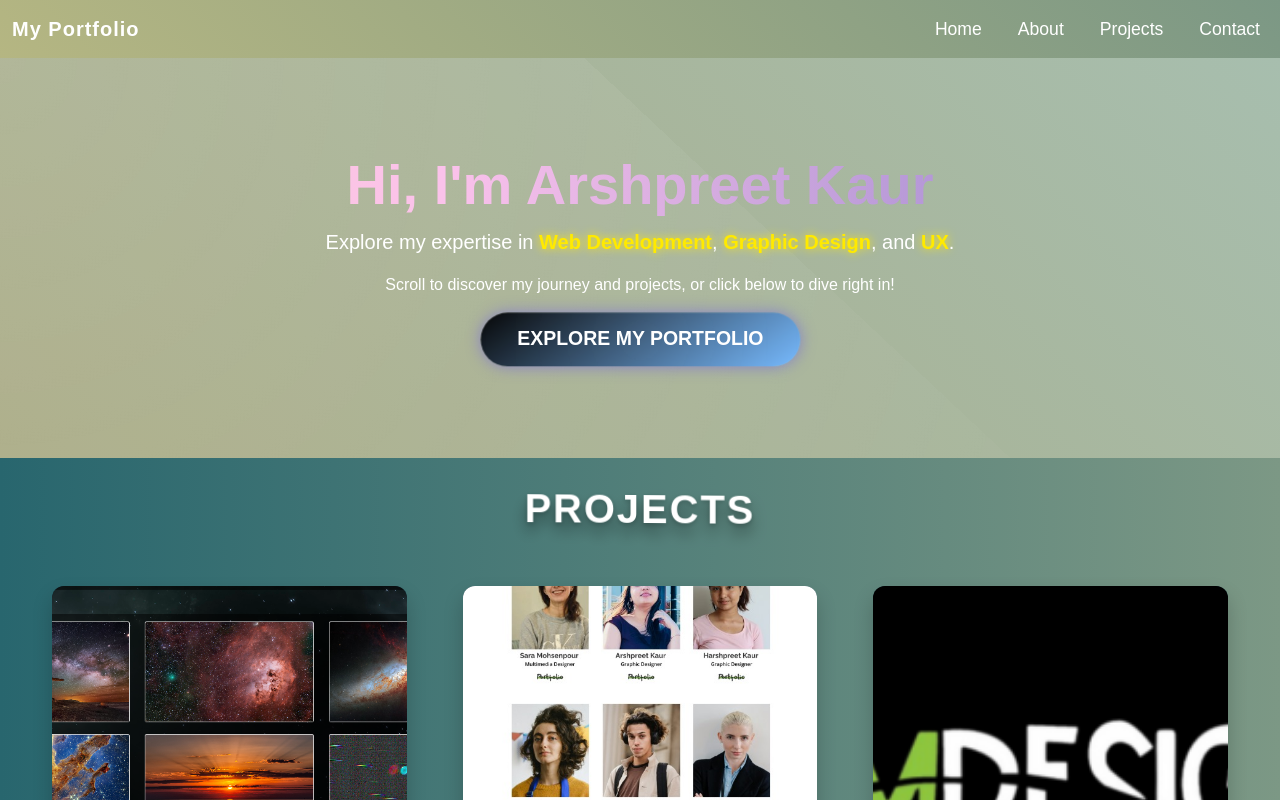
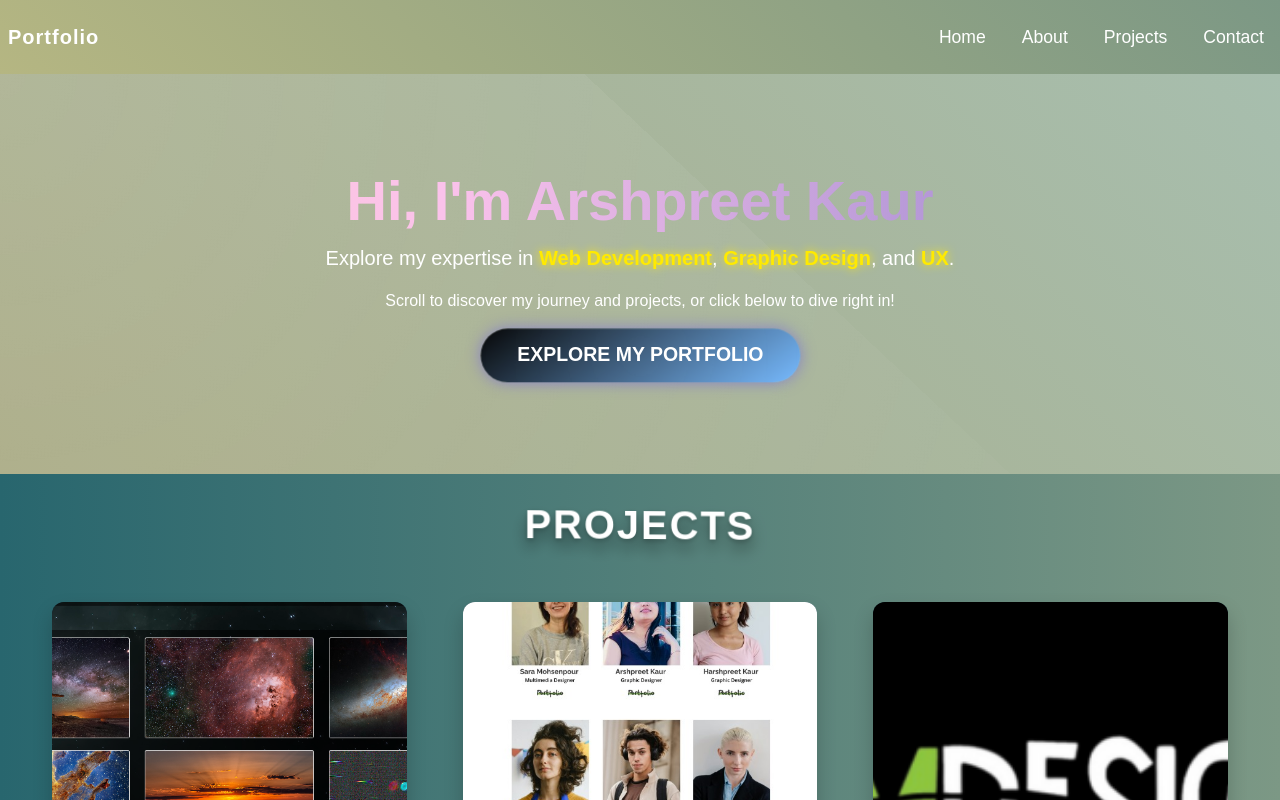
Before and after one commit to arsh0016/arsh-portfolio-new, a React (Create React App) app: page / in a window 1280 px wide. Shown: the top 800 px of the page. Built offline with nearby package versions, Linux system fonts and the light colour scheme; the HTML template or start-up script is replaced by a standard one.

Commit message:
Navbar update

```diff
--- a/src/components/Navbar.js
+++ b/src/components/Navbar.js
@@ -28,8 +28,8 @@ const Navbar = () => {
 
   return (
     <nav className="navbar navbar-expand-lg custom-navbar ">
-      <div className="container-fluid">
-        <Link className="navbar-brand brand" to="/">My Portfolio</Link>
+      <div className="container-fluid p-2">
+        <Link className="navbar-brand brand" to="/">Portfolio</Link>
         <button
           className="navbar-toggler custom-toggler"
           type="button"
```
